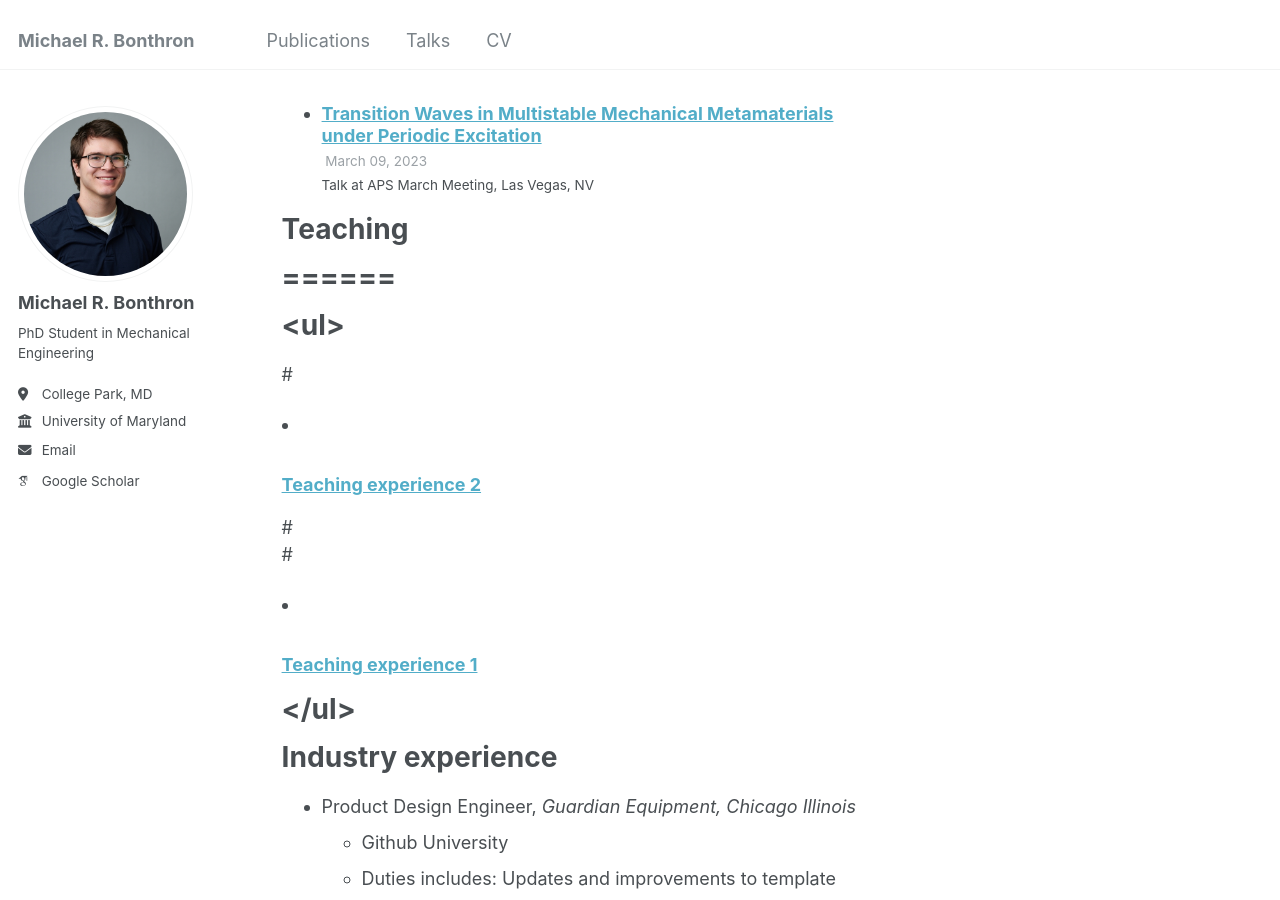
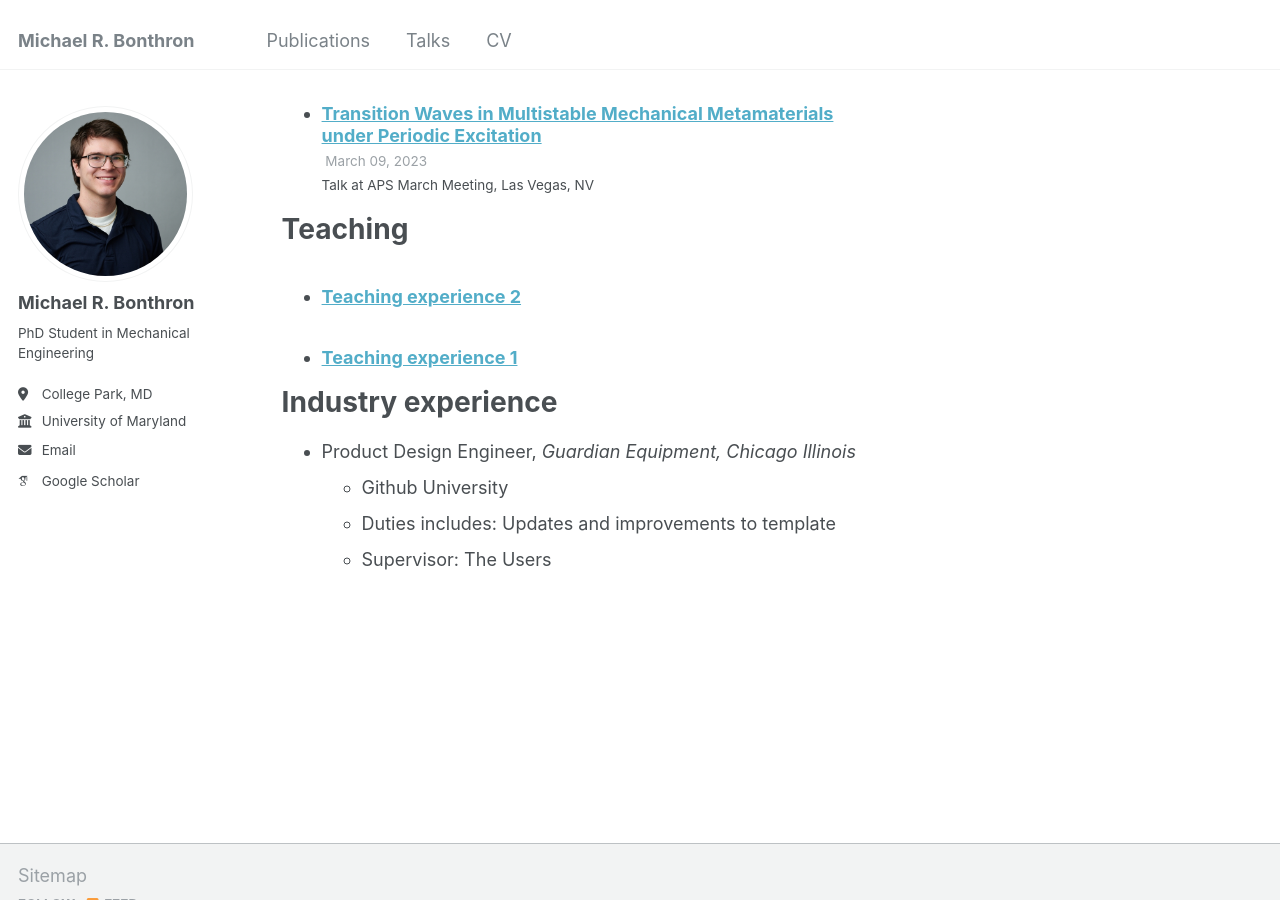
Before and after one commit to mbonthron/mbonthron.github.io, a Jekyll site: the page built from _pages/cv.md, in a window 1280 px wide and 900 px high, scrolled down 947 px. Built offline with Jekyll 4.4.1, drawn with Linux system fonts in a browser that asks for light colours; some web fonts are replaced.

Commit message:
Update cv.md

```diff
--- a/_pages/cv.md
+++ b/_pages/cv.md
@@ -27,11 +27,11 @@ Talks
     {% include archive-single-talk-cv.html  %}
   {% endfor %}</ul>
 
-# Teaching
-# ======
-#  <ul>{% for post in site.teaching reversed %}
-#    {% include archive-single-cv.html %}
-#  {% endfor %}</ul>
+Teaching
+======
+ <ul>{% for post in site.teaching reversed %}
+   {% include archive-single-cv.html %}
+ {% endfor %}</ul>
 
 Industry experience
 ======
```
